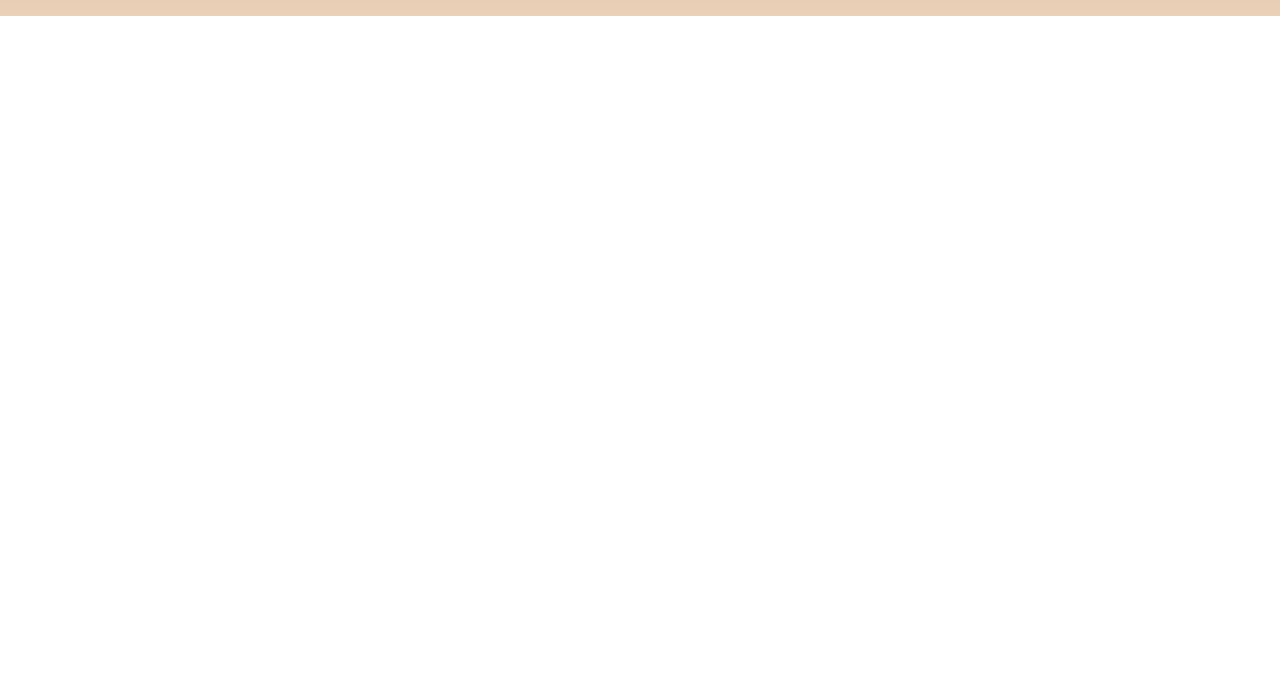
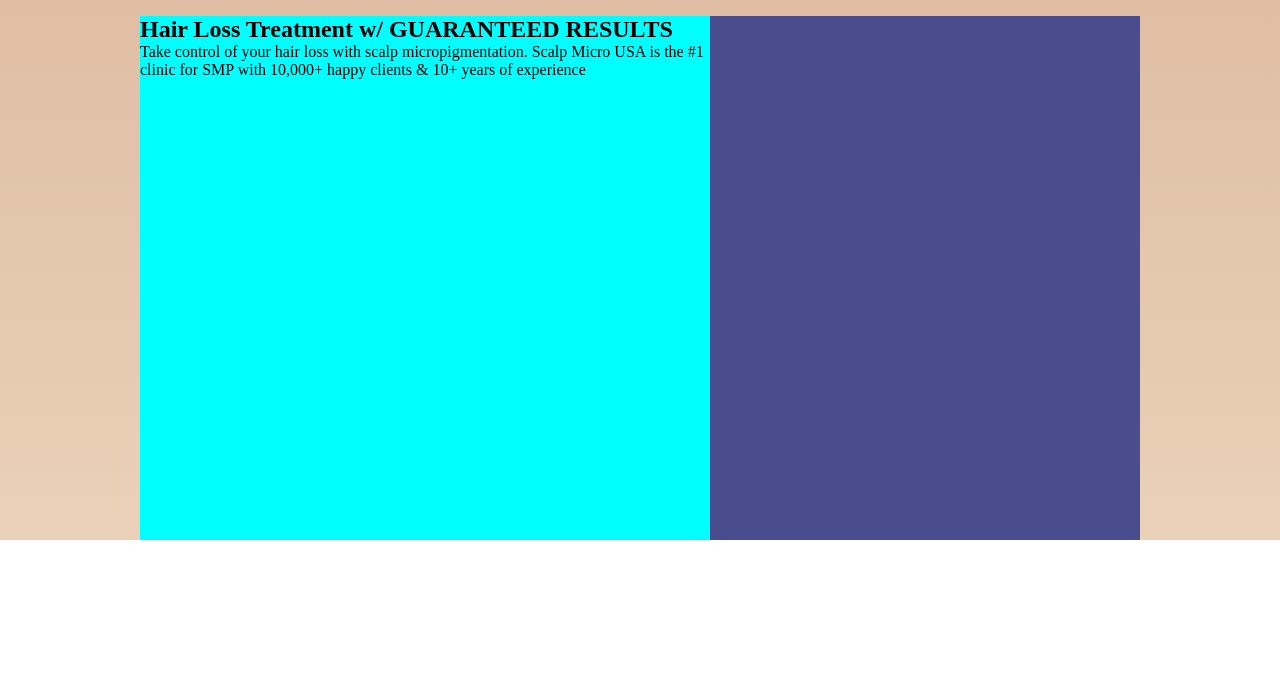
Before and after one commit to Shad-Islam/scalp, a plain HTML site: page index.html in a window 1280 px wide. Shown: the part 106-800 px from the top of the page. Drawn offline with Linux system fonts and the light colour scheme.

Commit message:
hero content structure done

```diff
--- a/css/style.css
+++ b/css/style.css
@@ -38,3 +38,24 @@ nav{
     font-family:poppins;
 }
 /* nav css end */
+
+/* hero-content css start */
+.hero-content{
+    width: 100%;
+    height: 524px;
+    display: flex;
+    background-color: rgb(5, 26, 26);
+}
+
+.hero-content-text{
+    height: 100%;
+    width: 570px;
+    background-color: aqua;
+}
+.hero-content-video{
+    height: 100%;
+    width: 430px;
+    background-color: rgb(74, 77, 141);
+
+}
+/* hero-content css end */
--- a/index.html
+++ b/index.html
@@ -21,6 +21,17 @@
           <img src="./images/original logo.svg" alt="logo" />
           <a href="#" id="book-free-btn">Book Free Consult</a>
         </nav>
+        <div class="hero-content">
+          <div class="hero-content-text">
+            <h1>Hair Loss Treatment w/ GUARANTEED RESULTS</h1>
+            <p>
+              Take control of your hair loss with scalp micropigmentation. Scalp
+              Micro USA is the #1 clinic for SMP with 10,000+ happy clients &
+              10+ years of experience
+            </p>
+          </div>
+          <div class="hero-content-video"></div>
+        </div>
       </div>
     </section>
   </body>
```
